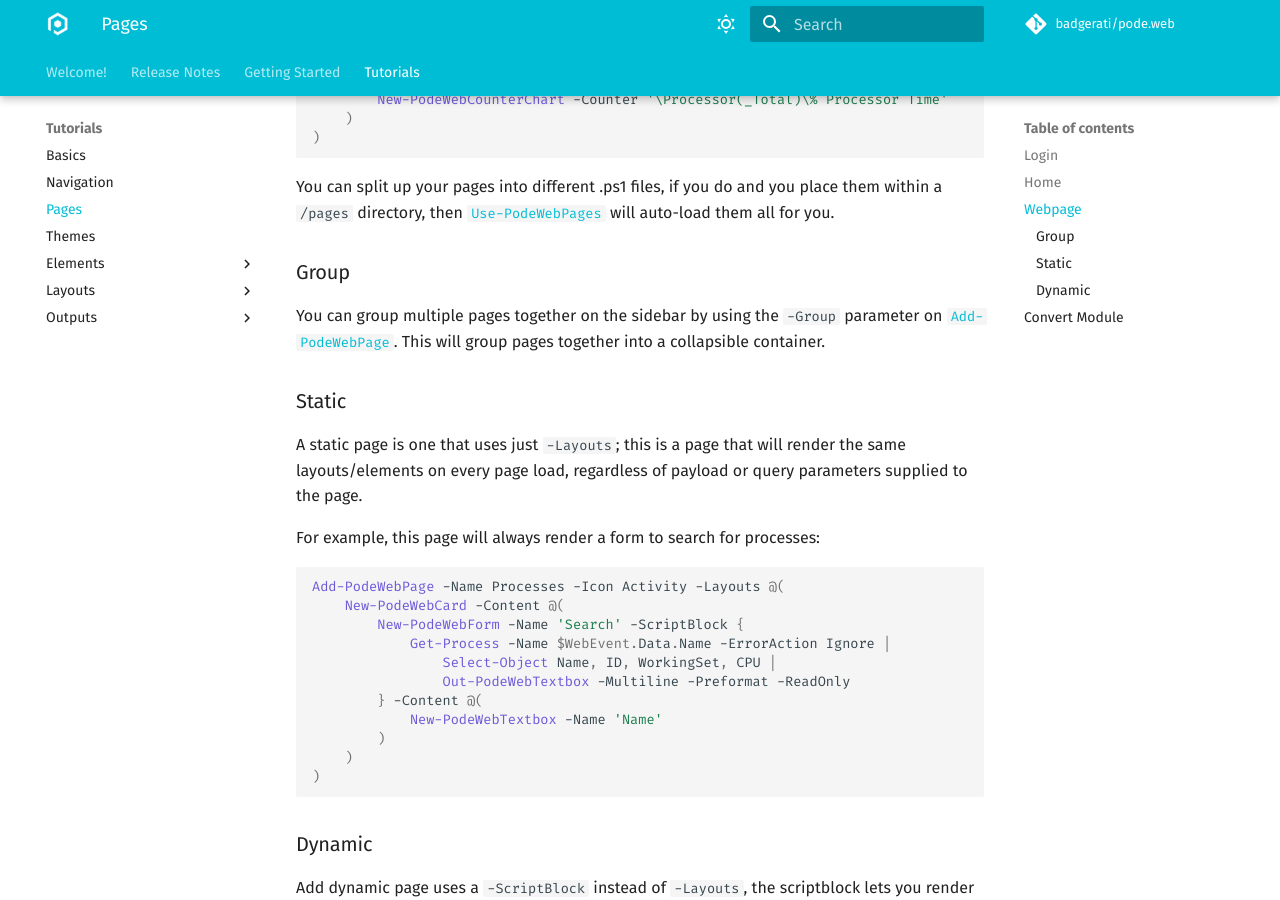
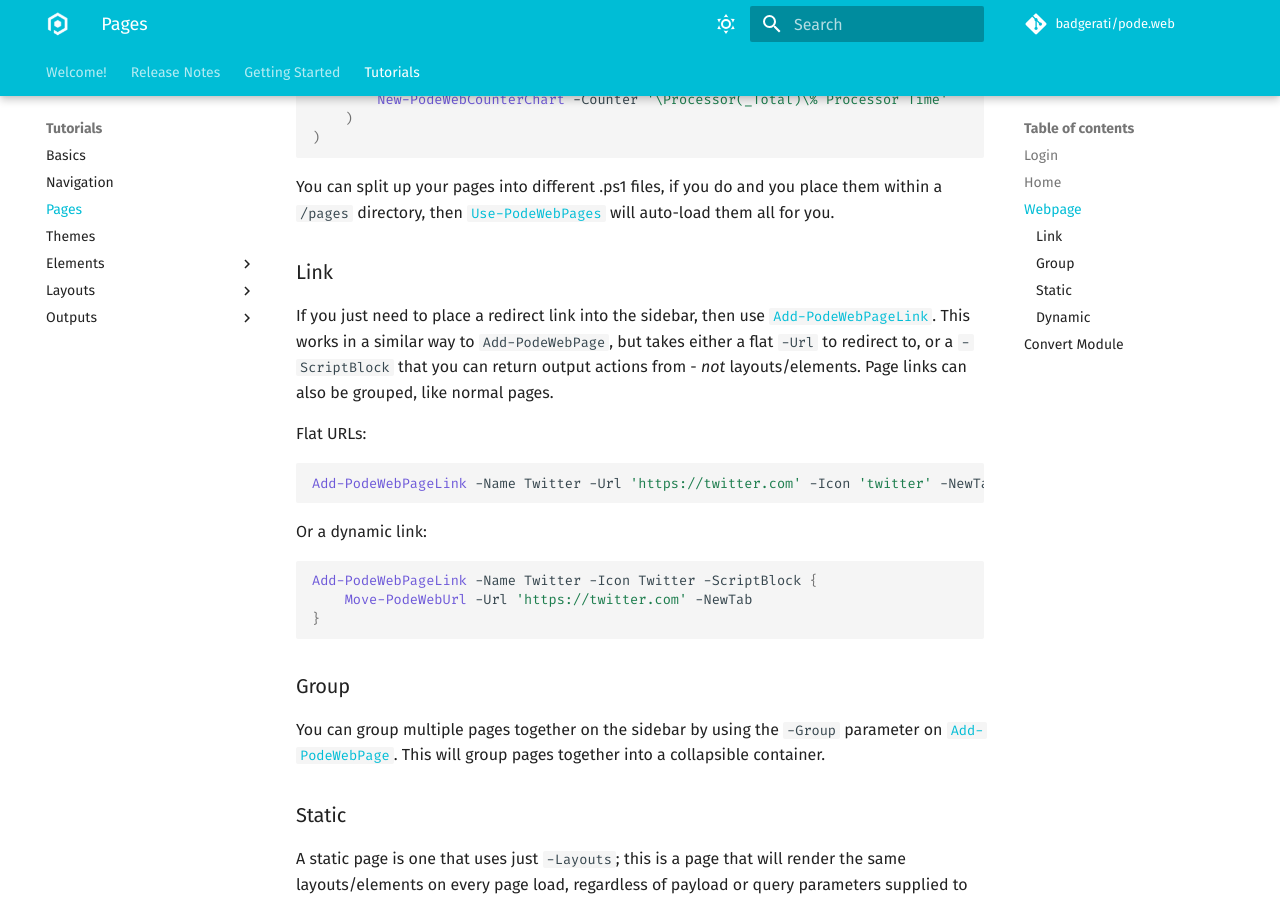
Before and after one commit to Badgerati/Pode.Web, an MkDocs documentation site: the page built from docs/Tutorials/Pages.md, in a window 1280 px wide and 900 px high, scrolled down 1575 px. Built offline with MkDocs 1.6.1 and Material for MkDocs 9.7.7, drawn with Linux system fonts in a browser that asks for light colours; comment, search, counter and statistics services are not loaded.

Commit message:
#71: add Add-PodeWebPageLink, to add page links to the sidebar

````diff
--- a/docs/Tutorials/Pages.md
+++ b/docs/Tutorials/Pages.md
@@ -58,6 +58,24 @@ Add-PodeWebPage -Name Charts -Icon 'bar-chart-2' -Layouts @(
 ```
 
 You can split up your pages into different .ps1 files, if you do and you place them within a `/pages` directory, then [`Use-PodeWebPages`](../../Functions/Pages/Use-PodeWebPages) will auto-load them all for you.
+
+### Link
+
+If you just need to place a redirect link into the sidebar, then use [`Add-PodeWebPageLink`](../../Functions/Pages/Add-PodeWebPageLink). This works in a similar way to `Add-PodeWebPage`, but takes either a flat `-Url` to redirect to, or a `-ScriptBlock` that you can return output actions from - *not* layouts/elements. Page links can also be grouped, like normal pages.
+
+Flat URLs:
+
+```powershell
+Add-PodeWebPageLink -Name Twitter -Url 'https://twitter.com' -Icon 'twitter' -NewTab
+```
+
+Or a dynamic link:
+
+```powershell
+Add-PodeWebPageLink -Name Twitter -Icon Twitter -ScriptBlock {
+    Move-PodeWebUrl -Url 'https://twitter.com' -NewTab
+}
+```
 
 ### Group
 
--- a/src/Templates/Public/styles/default.css
+++ b/src/Templates/Public/styles/default.css
@@ -134,6 +134,10 @@ span.link-divider {
 }
 
 a.pode-nav-link[pode-dynamic='True'] {
+    cursor: pointer;
+}
+
+a.nav-link[pode-dynamic='True'] {
     cursor: pointer;
 }
 
````
Also changed, not shown: 6 other files.
